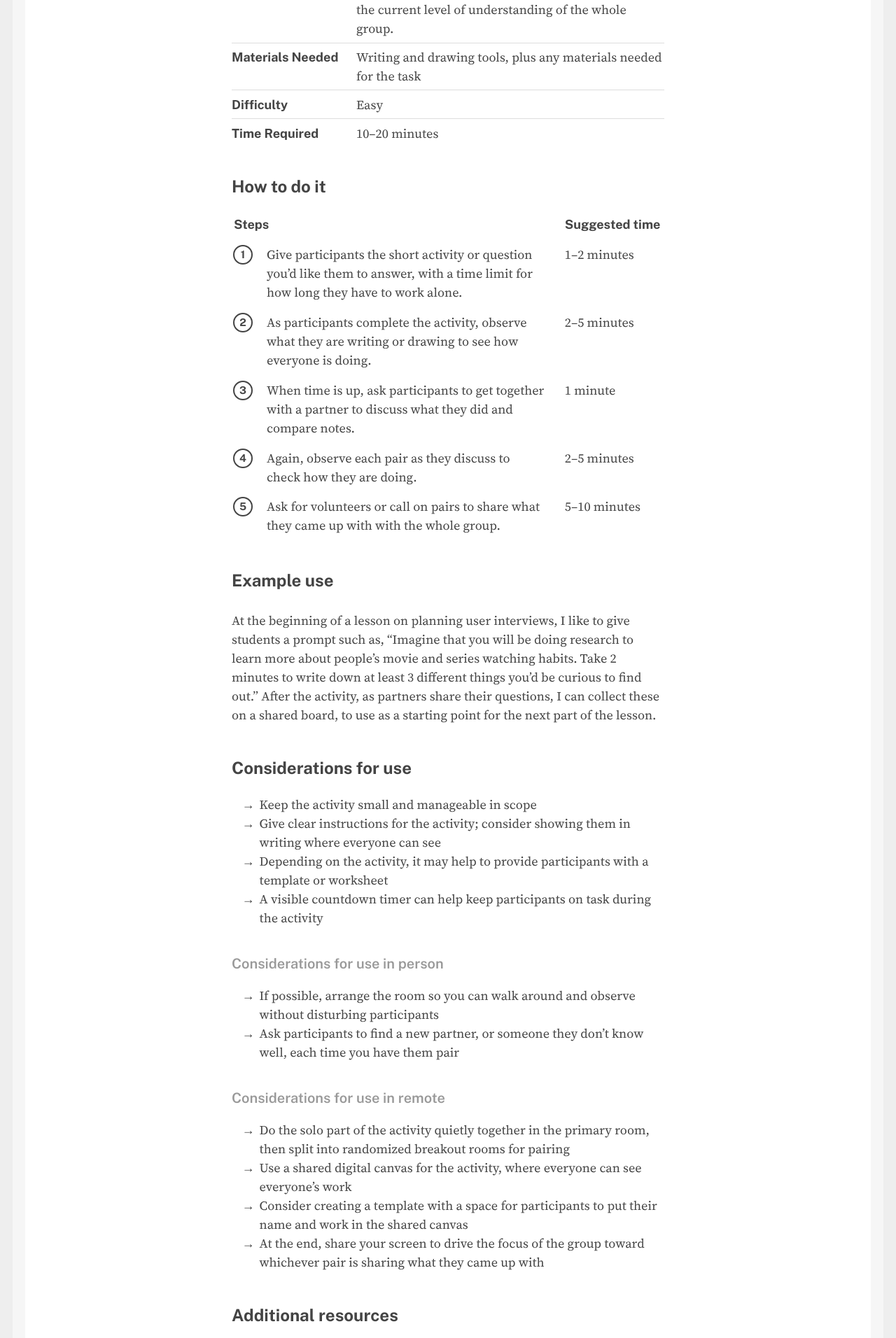
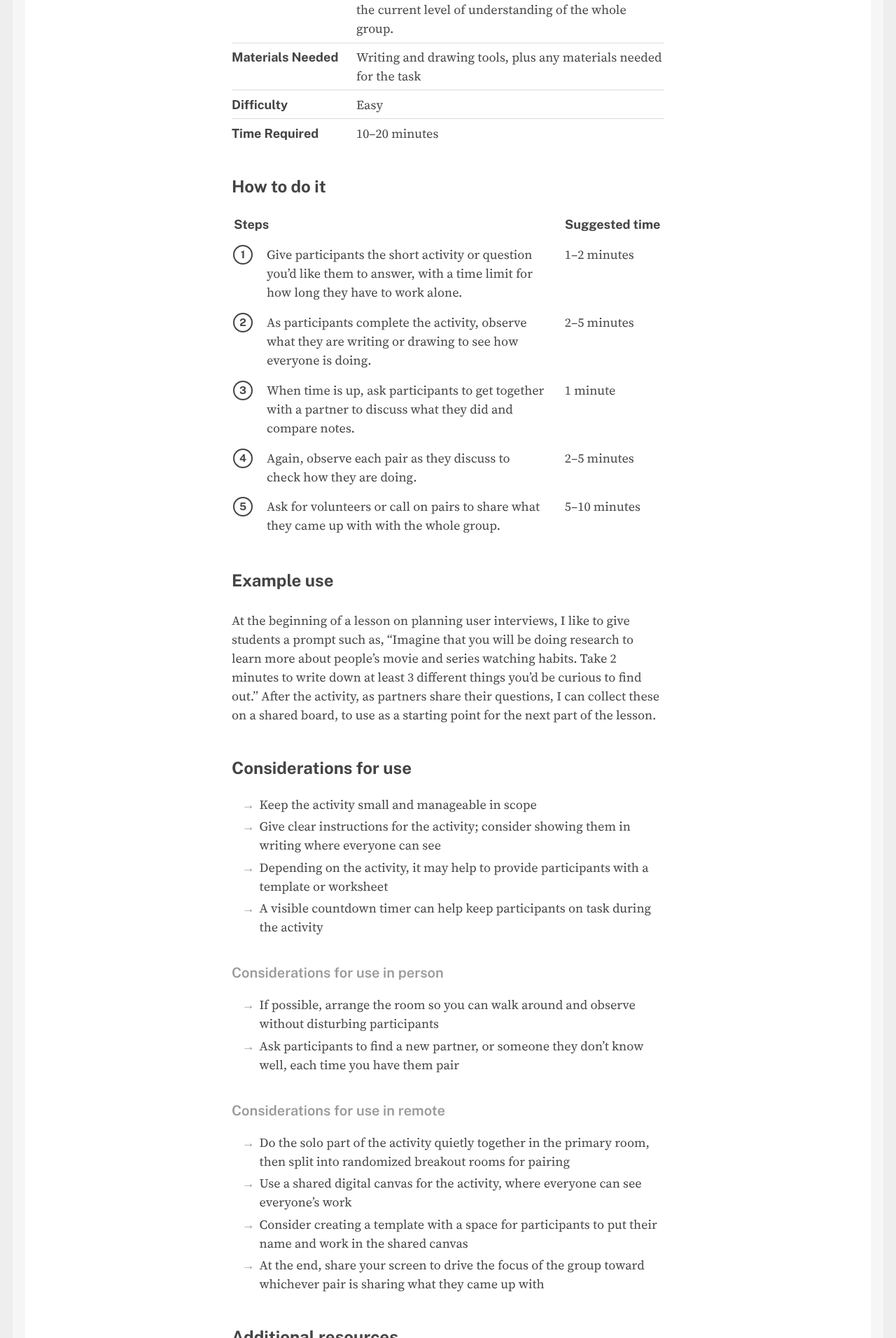
Before and after one commit to nevanscott/notated.org, a Jekyll site: the page built from index.html, in a window 1280 px wide. Shown: the part 4488-6400 px from the top of the page at 70% size. Built offline with Jekyll 4.4.1, drawn with Linux system fonts in a browser that asks for light colours; the list of posts is cut into pages by our own code.

Commit message:
tweak list typography

```diff
--- a/_sass/components/posts.scss
+++ b/_sass/components/posts.scss
@@ -1,5 +1,8 @@
 .post {
 	margin: 0 0 4.5em 0;
+}
+.post li + li {
+	margin-top: 0.25em;
 }
 .post ul, .post ol {
 	margin-left: 0;
@@ -10,9 +13,10 @@
 	margin-left: 2.2em;
 }
 .post ul li:before {
+	color: #999;
 	content: "→";
 	font-family: var(--font-sans);
-	font-weight: 500;
+	font-weight: 600;
 	position: absolute;
 	margin-left: -1.4em;
 }
```
